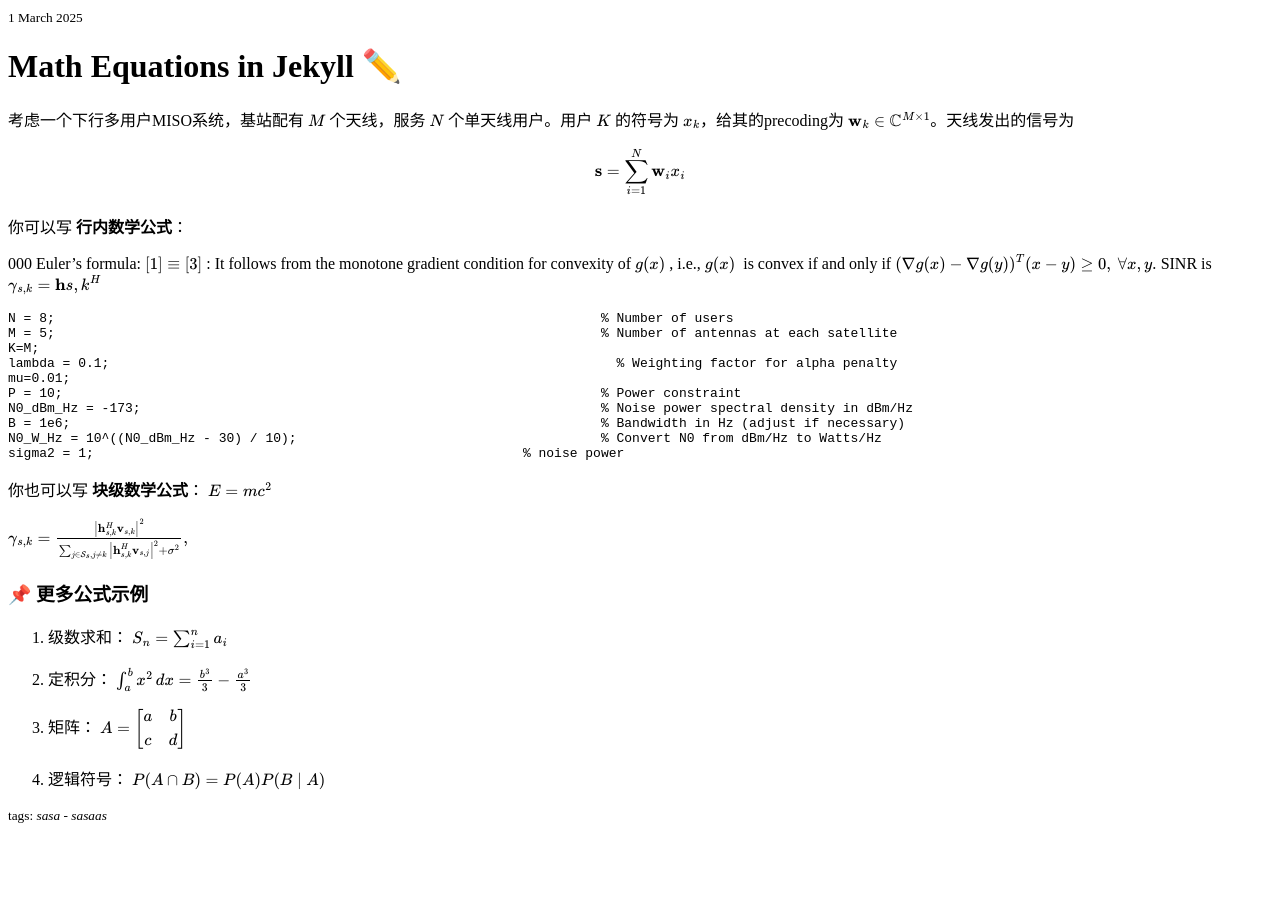
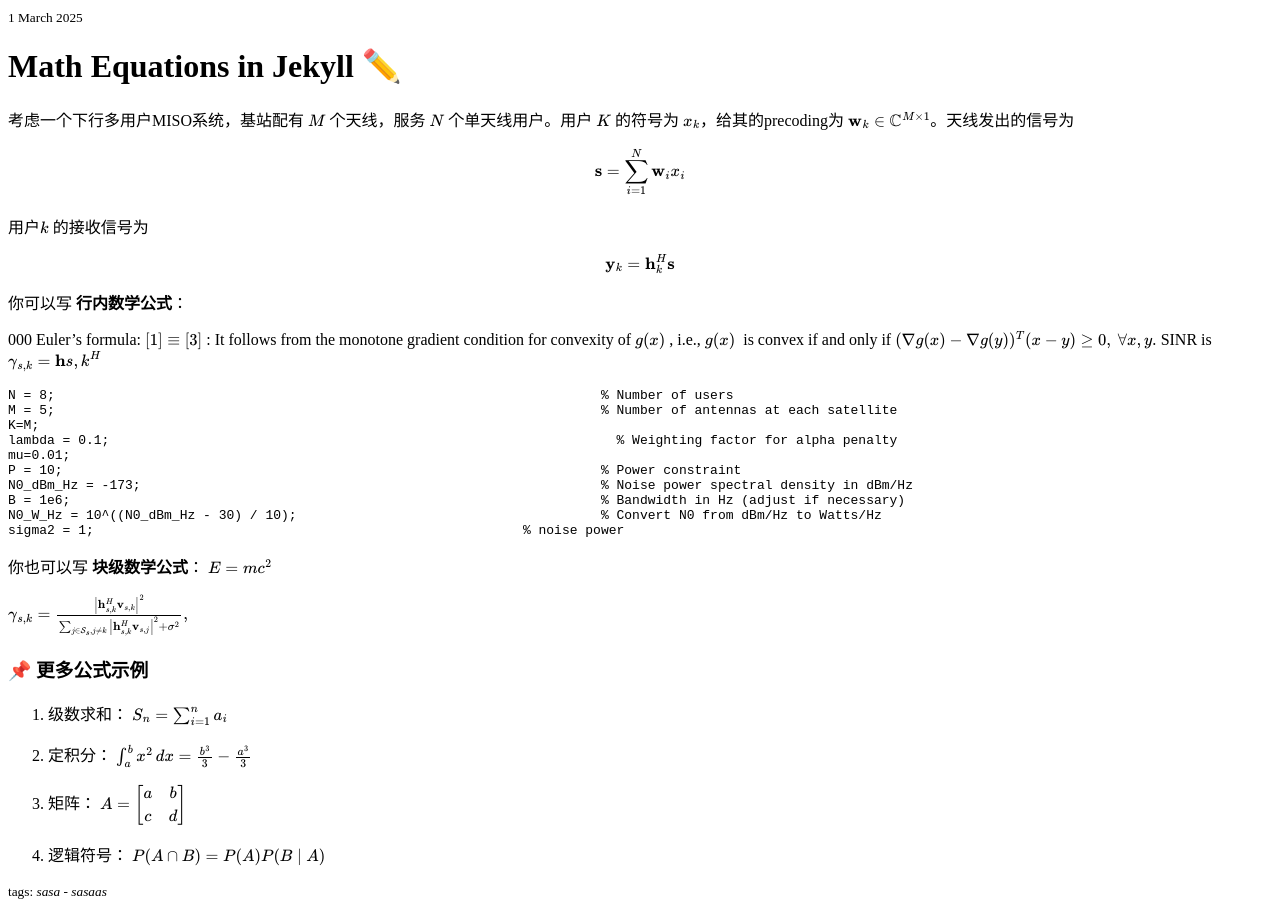
Before and after one commit to wq2li/wq2li.github.io, a Jekyll site: the page built from _posts/2025-03-01-my-first-post.md, in a window 1280 px wide. Built offline with Jekyll 4.4.1, drawn with Linux system fonts in a browser that asks for light colours; formulas are drawn with MathJax 3.

Commit message:
Update 2025-03-01-my-first-post.md

```diff
--- a/_posts/2025-03-01-my-first-post.md
+++ b/_posts/2025-03-01-my-first-post.md
@@ -11,6 +11,12 @@ tags: ['sasa','sasaas']
 
 $$
 \mathbf{s}=\sum_{i=1}^N \mathbf{w}_i x_i
+$$
+
+用户$k$ 的接收信号为
+
+$$
+\mathbf{y}_k = \mathbf{h}_k^H \mathbf{s}
 $$
 
 你可以写 **行内数学公式**：
```
